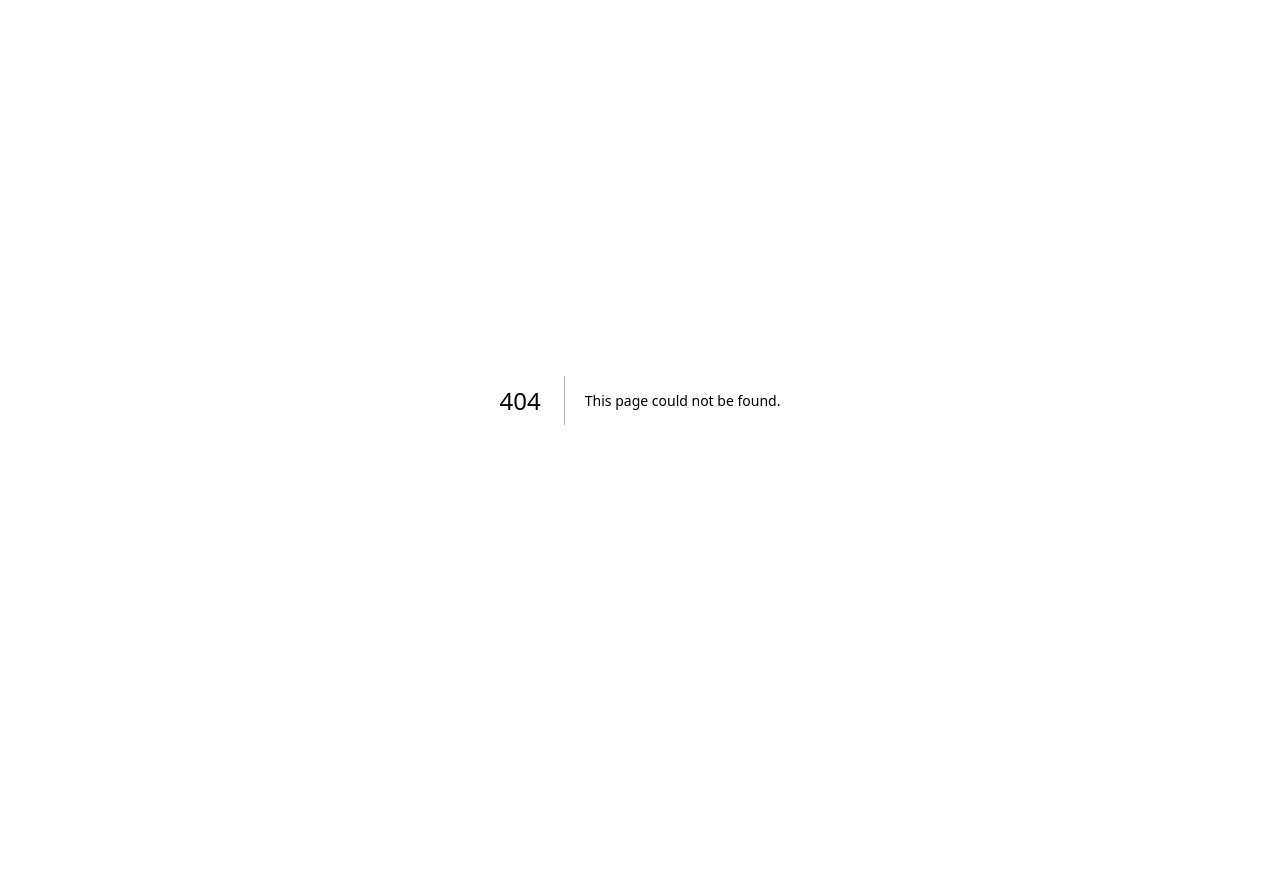
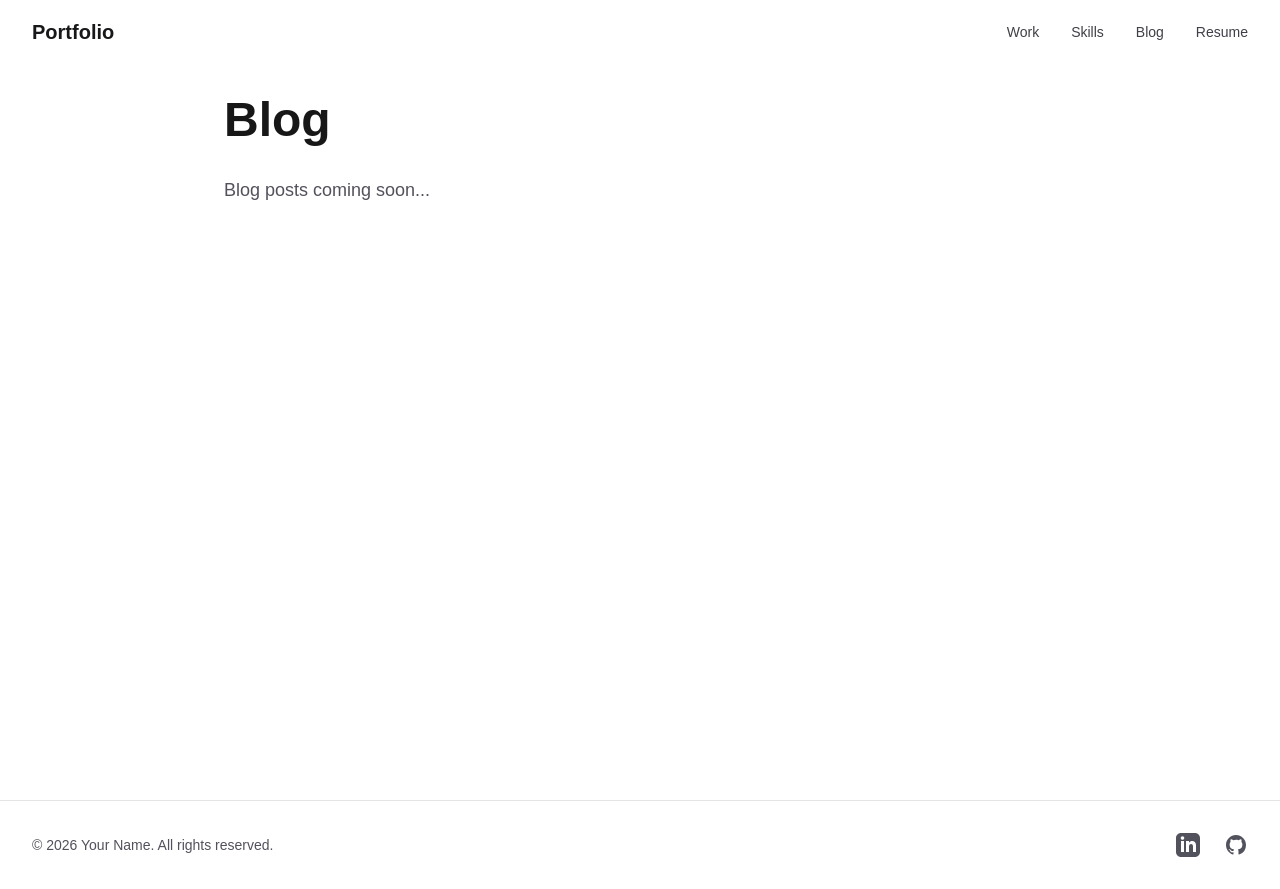
Before and after one commit to ciciwoolf/portfolio-2026, a Next.js app: page /blog in a window 1280 px wide. Before the commit this address had no page. Before the commit the page ends 800 px from the top, so only its background shows below. Built offline with nearby package versions, Linux system fonts and the light colour scheme.

Commit message:
feat(blog): scaffold blog routes with placeholder content

```diff
--- /dev/null
+++ b/app/blog/[slug]/page.tsx
@@ -0,0 +1,10 @@
+import { notFound } from 'next/navigation'
+
+export default function BlogPostPage({
+  params,
+}: {
+  params: { slug: string }
+}) {
+  // For now, return 404 for all blog posts
+  notFound()
+}
--- /dev/null
+++ b/app/blog/page.tsx
@@ -0,0 +1,19 @@
+import Navigation from '@/components/layout/Navigation'
+import Footer from '@/components/layout/Footer'
+
+export default function BlogPage() {
+  return (
+    <>
+      <Navigation />
+      <main className="pt-24 pb-16 min-h-screen">
+        <div className="max-w-4xl mx-auto px-4 sm:px-6 lg:px-8">
+          <h1 className="text-4xl md:text-5xl font-bold mb-8">Blog</h1>
+          <p className="text-lg text-zinc-600 dark:text-zinc-400">
+            Blog posts coming soon...
+          </p>
+        </div>
+      </main>
+      <Footer />
+    </>
+  )
+}
```
